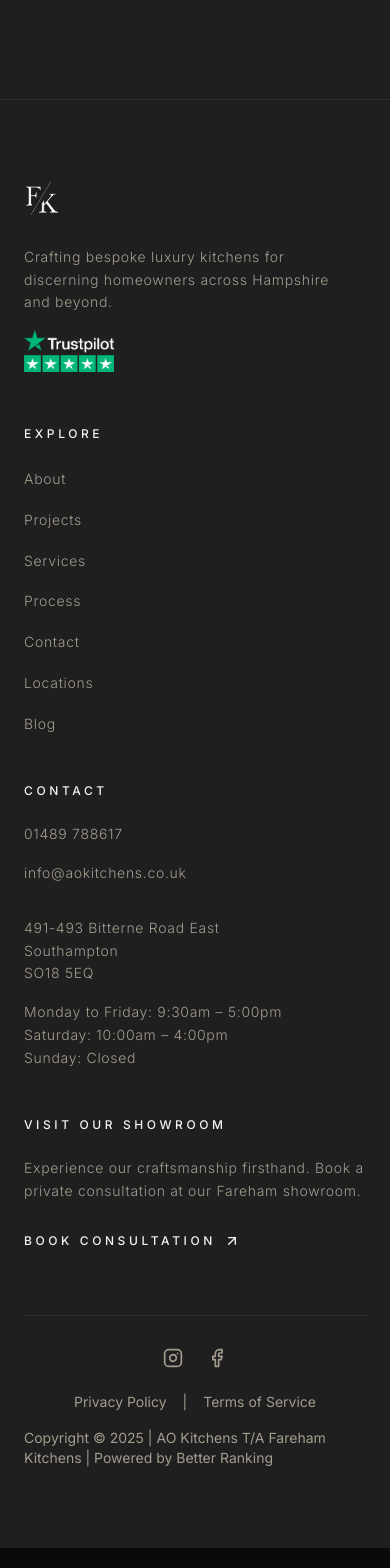
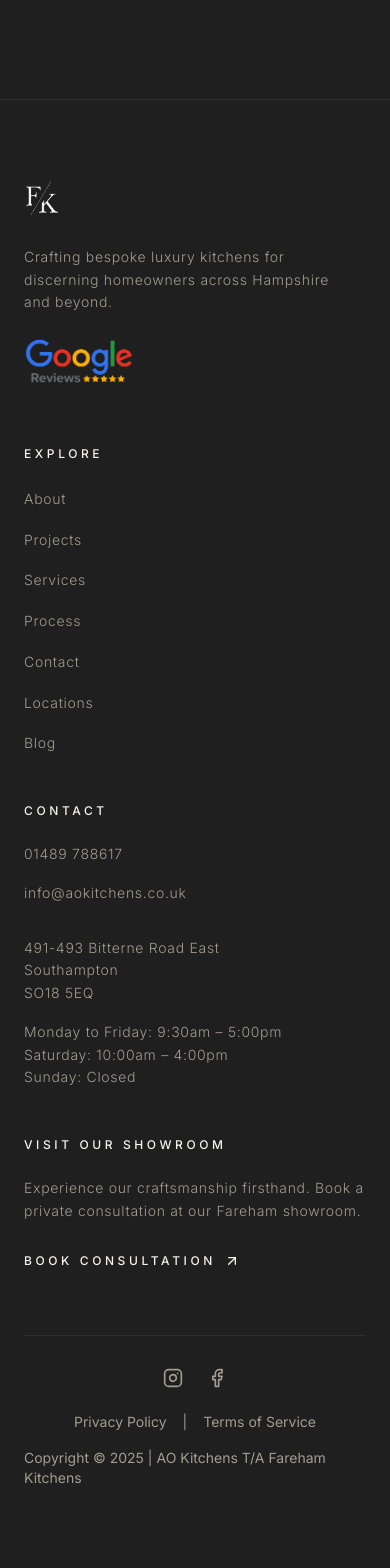
Before and after one commit to sam247/farehamkitchens, a Next.js app: page /faq in a window 390 px wide. Shown: the part 5152-6720 px from the top of the page. Built offline with nearby package versions, Linux system fonts and the light colour scheme; no server answers.

Commit message:
Process dots position, footer copyright, remove Blog from nav, Google-only trust
- Lower process page progress dots (top 58%)
- Footer: copyright without Powered by Better Ranking; Trustpilot → Google Reviews
- Remove Blog from header nav
- Trust section: Trustpilot removed, Google Reviews only

```diff
--- a/src/components/home/TrustSignals.tsx
+++ b/src/components/home/TrustSignals.tsx
@@ -4,12 +4,6 @@ import AnimatedSection from "../ui/AnimatedSection";
 import { Star } from "lucide-react";
 
 const badges = [
-  {
-    label: "Trustpilot",
-    score: "5.0",
-    href: "https://uk.trustpilot.com/review/aokitchens.co.uk",
-    logo: "/trustpilot-white.webp",
-  },
   {
     label: "Google Reviews",
     score: "5.0",
--- a/src/components/layout/Footer.tsx
+++ b/src/components/layout/Footer.tsx
@@ -25,12 +25,12 @@ const Footer = () => {
             </p>
             <div className="mt-4">
               <a
-                href="https://uk.trustpilot.com/review/aokitchens.co.uk"
+                href="https://www.google.com/search?q=Andrew+Osborne+Kitchens+reviews"
                 target="_blank"
                 rel="noreferrer"
                 className="inline-flex items-center gap-2 hover:opacity-90 transition-opacity"
               >
-                <Image src="/trustpilot-white.webp" alt="Trustpilot" width={90} height={22} />
+                <Image src="/google_reviews_logo.png" alt="Google Reviews" width={110} height={28} />
               </a>
             </div>
           </div>
@@ -166,7 +166,7 @@ const Footer = () => {
                 Terms of Service
               </Link>
             </div>
-            <span>Copyright © {currentYear} | AO Kitchens T/A Fareham Kitchens | Powered by Better Ranking</span>
+            <span>Copyright © {currentYear} | AO Kitchens T/A Fareham Kitchens</span>
           </div>
         </div>
       </div>
--- a/src/components/layout/Navigation.tsx
+++ b/src/components/layout/Navigation.tsx
@@ -25,7 +25,6 @@ const Navigation = () => {
   const navLinks = [
     { path: "/about", label: "About" },
     { path: "/projects", label: "Projects" },
-    { path: "/blog", label: "Blog" },
     { path: "/services", label: "Services" },
     { path: "/process", label: "Process" },
   ];
--- a/src/pages/process.tsx
+++ b/src/pages/process.tsx
@@ -141,7 +141,7 @@ const Process = () => {
         </section>
 
         {/* Progress Indicator */}
-        <div className="hidden lg:block fixed left-12 top-1/2 -translate-y-1/2 z-40">
+        <div className="hidden lg:block fixed left-12 top-[58%] -translate-y-1/2 z-40">
           <div className="flex flex-col items-center gap-4">
             {processSteps.map((step, index) => (
               <button
```
